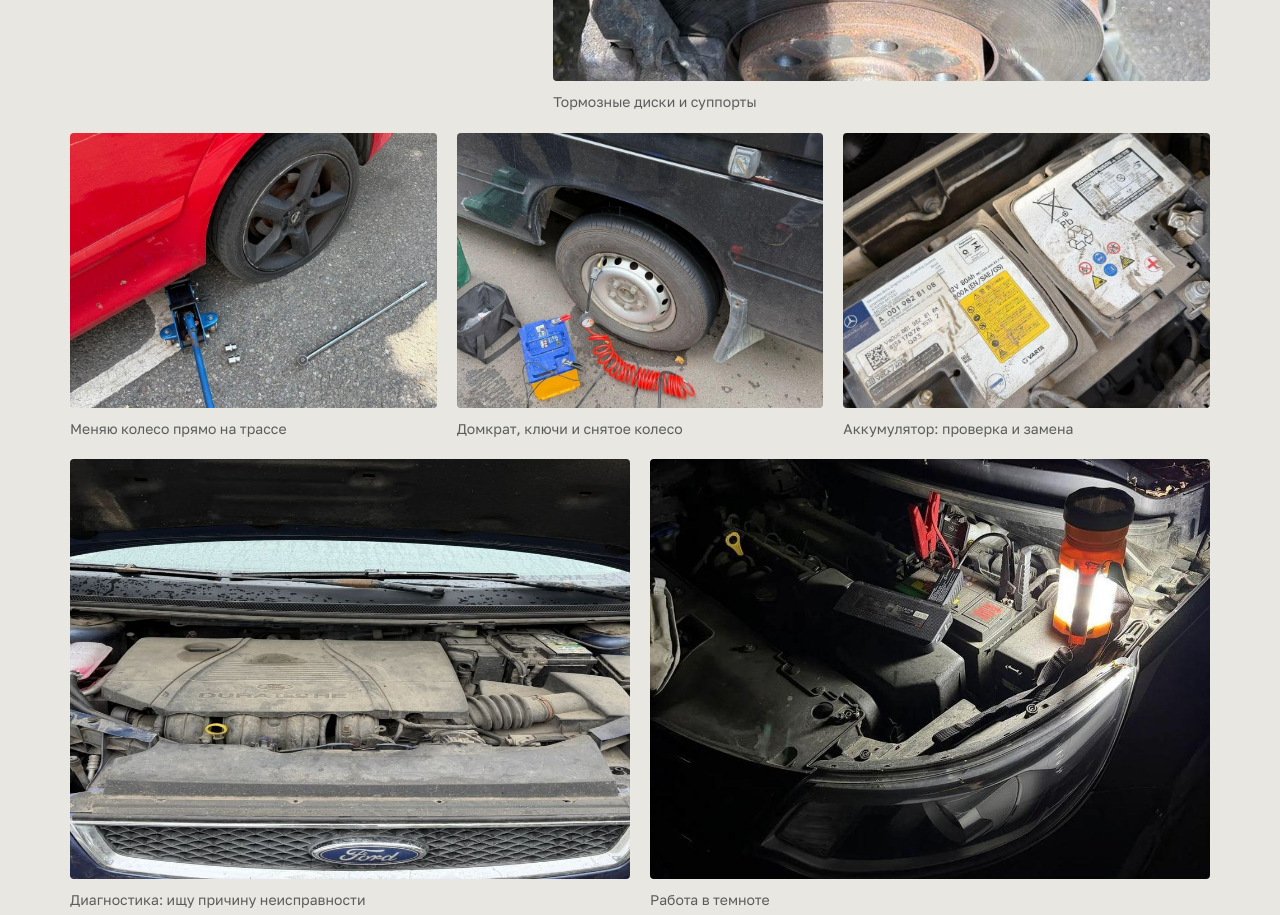
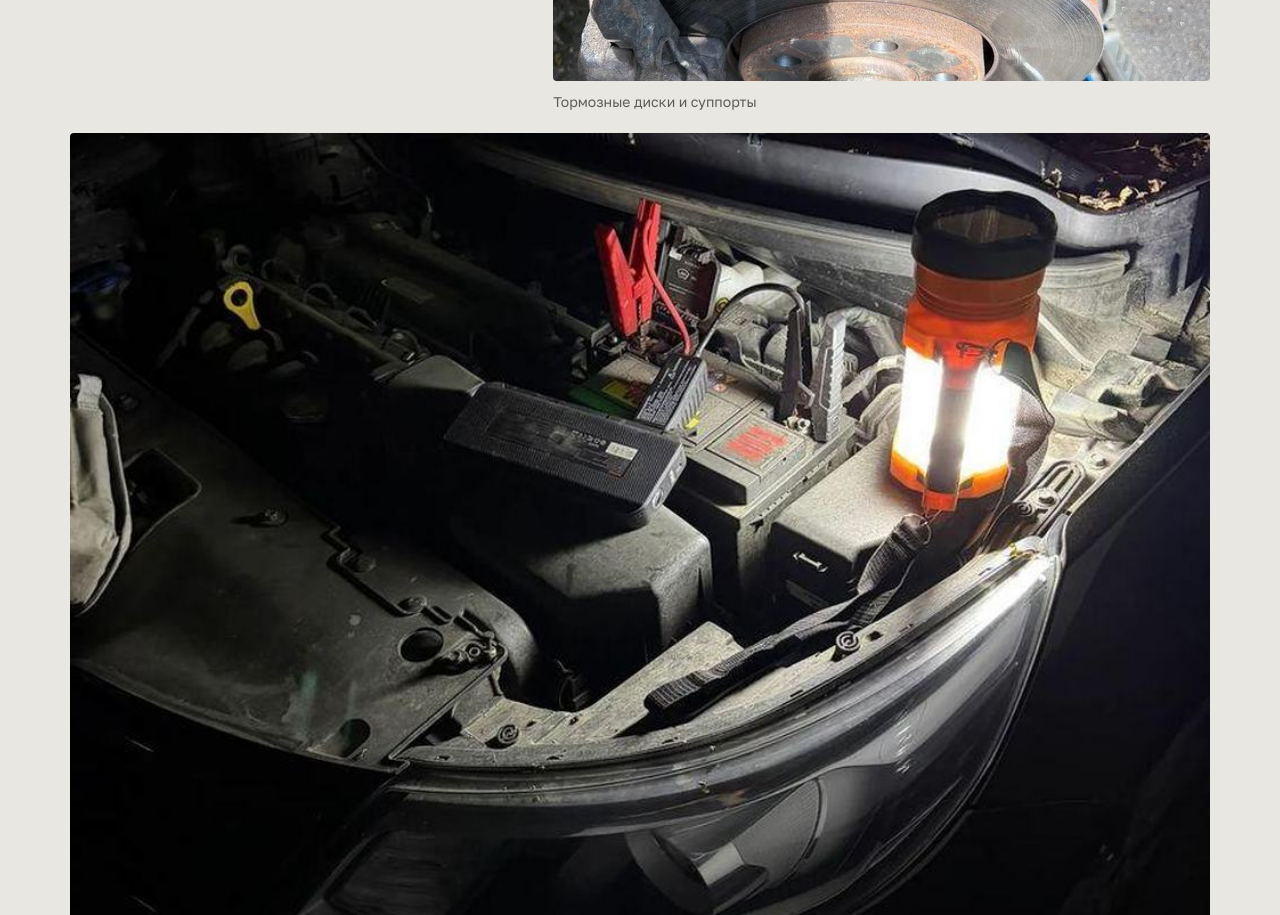
Before and after one commit to yabarabash/avtoprikurit-site, a plain HTML site: page index.html in a window 1280 px wide. Shown: the part 4260-5175 px from the top of the page. Drawn offline with Linux system fonts and the light colour scheme; no server answers.

```diff
--- a/data.js
+++ b/data.js
@@ -94,10 +94,6 @@
     { src: "img/ford.jpg",   caption: "Ford: проверка двигателя" },
     { src: "img/battery.jpg", caption: "Аккумулятор и генератор" },
     { src: "img/brake.jpg",  caption: "Тормозные диски и суппорты" },
-    { src: "img/wheel-red.jpg", caption: "Меняю колесо прямо на трассе" },
-    { src: "img/wheel-tools.jpg", caption: "Домкрат, ключи и снятое колесо" },
-    { src: "img/battery-close.jpg", caption: "Аккумулятор: проверка и замена" },
-    { src: "img/engine-check.jpg", caption: "Диагностика: ищу причину неисправности" },
     { src: "img/night.jpg",  caption: "Работа в темноте" }
   ],
 
--- a/style.css
+++ b/style.css
@@ -202,11 +202,8 @@
 .gal figure:nth-child(2) { grid-column: span 5; }
 .gal figure:nth-child(3) { grid-column: span 5; }
 .gal figure:nth-child(4) { grid-column: span 7; }
-.gal figure:nth-child(5) { grid-column: span 4; }
-.gal figure:nth-child(6) { grid-column: span 4; }
-.gal figure:nth-child(7) { grid-column: span 4; }
-.gal figure:nth-child(8) { grid-column: span 6; }
-.gal figure:nth-child(9) { grid-column: span 6; }
+.gal figure:nth-child(5) { grid-column: span 12; }
+.gal figure:nth-child(6) { grid-column: span 6; }
 .gal img { width: 100%; aspect-ratio: 4/3; object-fit: cover; border-radius: var(--radius); }
 .gal figure:nth-child(1) img { aspect-ratio: 3/2; }
 .gal figcaption { font-size: 14px; color: var(--muted); padding-top: 10px; }
```
Also changed, not shown: img/battery-close.jpg (deleted), img/engine-check.jpg (deleted), img/wheel-red.jpg (deleted), img/wheel-tools.jpg (deleted).
